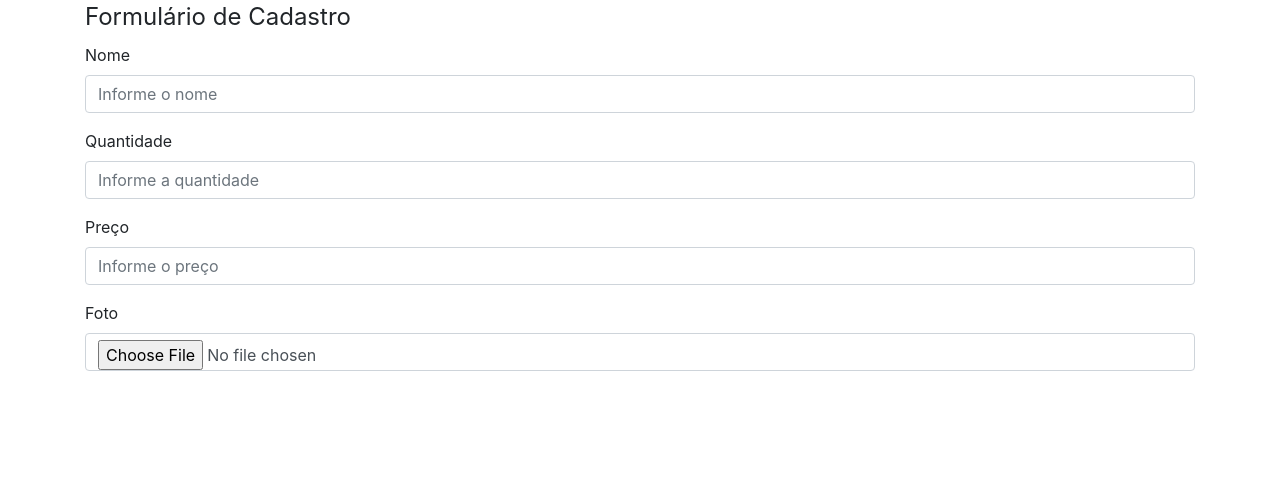
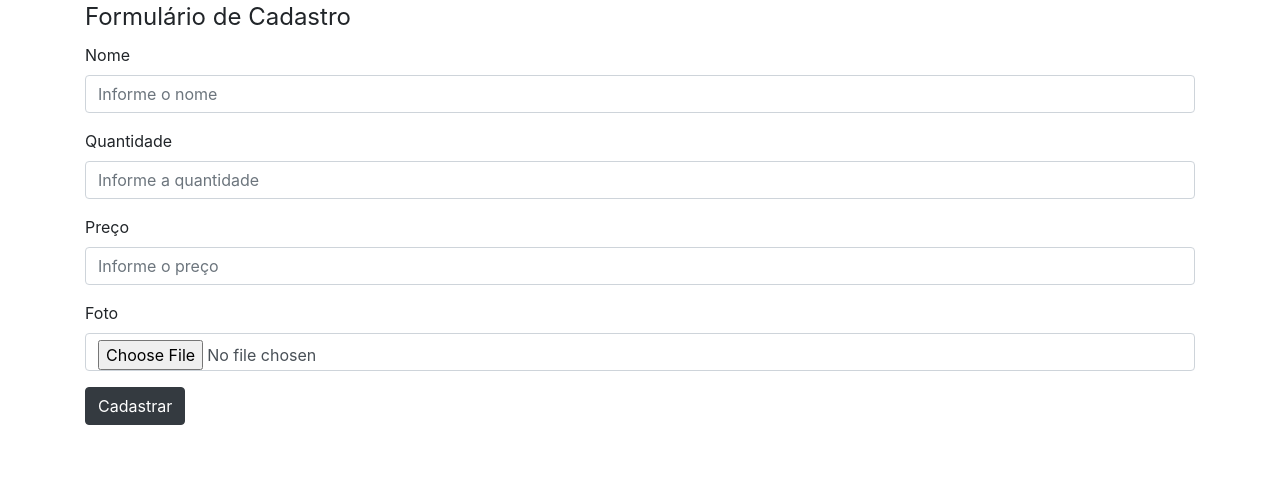
Before and after one commit to lpjunior/nit_2019.01, a PHP site: page /cadastrar.php in a window 1280 px wide. Shown: the part 73-576 px from the top of the page. Run offline with PHP 8.4, Linux system fonts and the light colour scheme.

Commit message:
Update cadastrar.php

```diff
--- a/aula04/cadastrar.php
+++ b/aula04/cadastrar.php
@@ -19,6 +19,7 @@
                     <label for="idimg">Foto</label>
                     <input type="file" id="idimg" name="flImg" placeholder="Informe o foto do produto" class="form-control" required>
                 </div>
+                <button type="submit" class="btn btn-dark">Cadastrar</button>
             </form>
         </fieldset>
     </div>
```
